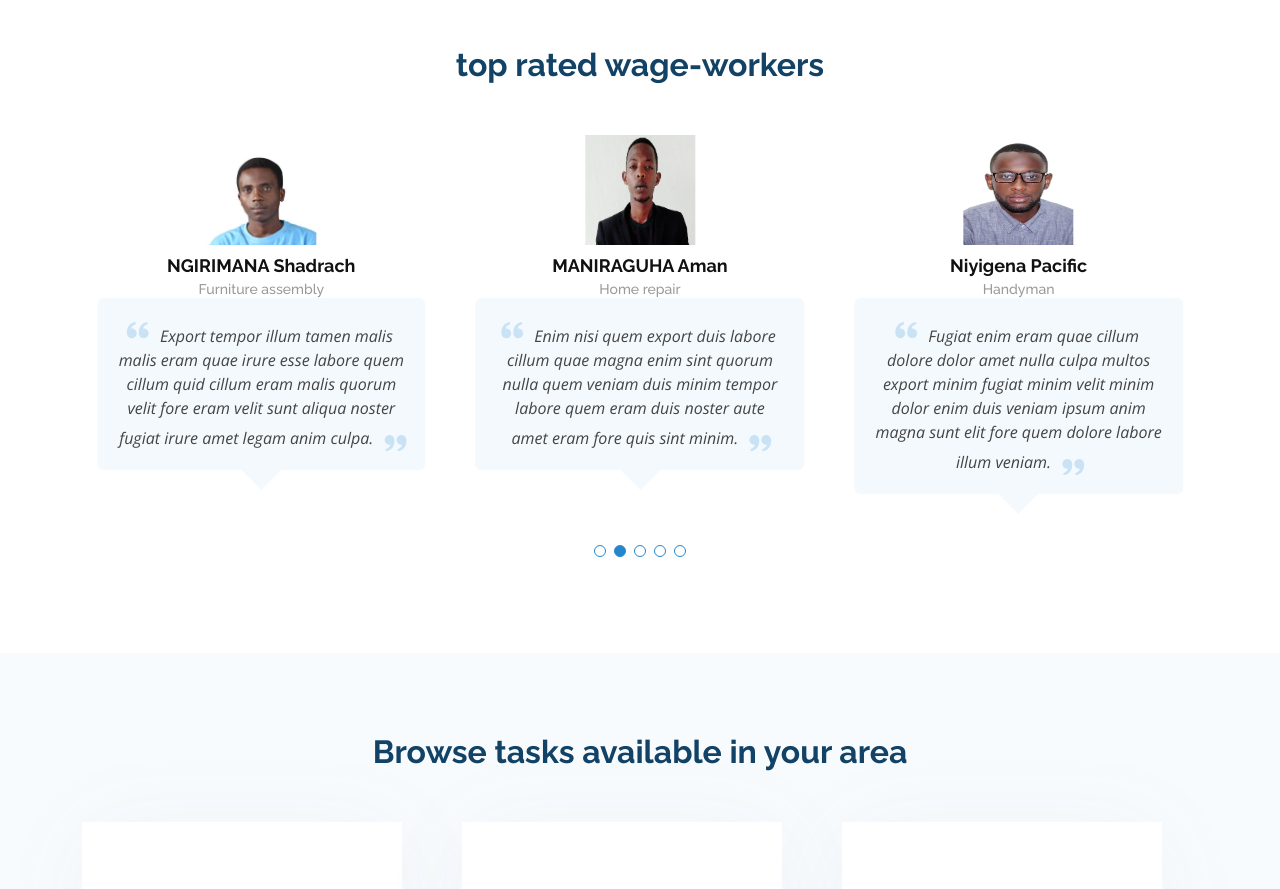
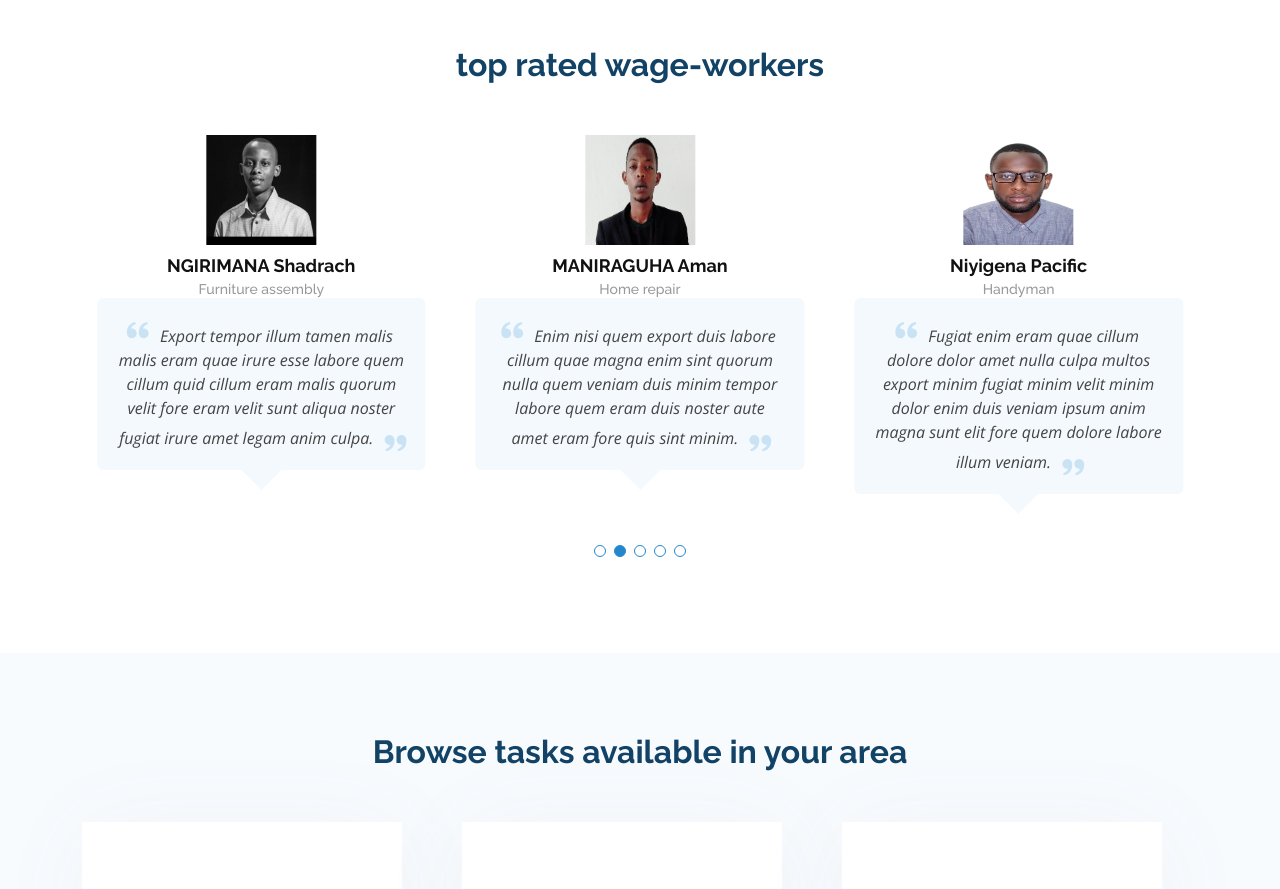
Before and after one commit to AmaniMurera/HelpMate, a plain HTML site: page index.html in a window 1280 px wide. Shown: the part 2160-3049 px from the top of the page. Drawn offline with nearby package versions, Linux system fonts and the light colour scheme.

```diff
--- a/index.html
+++ b/index.html
@@ -246,7 +246,7 @@
             <div class="swiper-slide">
               <div class="testimonial-item">
 
-                <img src="assets/img/shadrack.jfif" class="testimonial-img" alt="">
+                <img src="assets/img/Ramadhan.JPG" class="testimonial-img" alt="">
                 <h3>NGIRIMANA Shadrach</h3>
                 <h4>Furniture assembly</h4>
                 <p>
```
